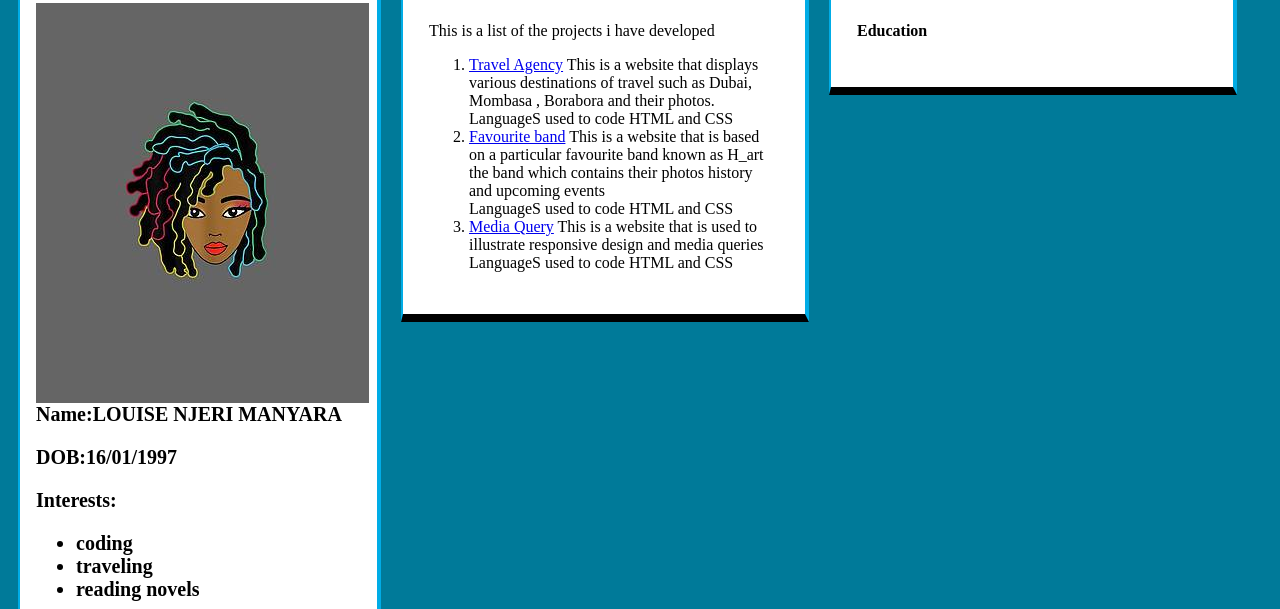
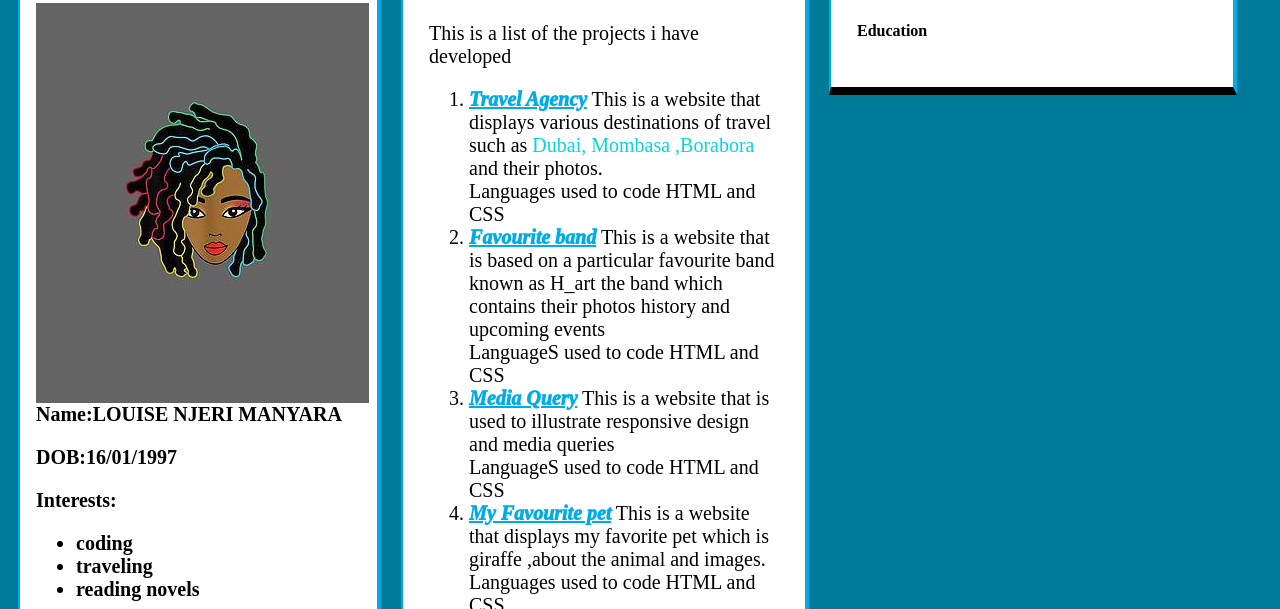
Before and after one commit to louisenje/Portfolio-project, a plain HTML site: page index.html in a window 1280 px wide. Shown: the part 191-800 px from the top of the page. Drawn offline with Linux system fonts and the light colour scheme.

Commit message:
added divs website

```diff
--- a/css/styles.css
+++ b/css/styles.css
@@ -19,6 +19,18 @@ body{
 }
 img {float: left;
 
+}
+.uni {
+    color: rgb(10, 212, 219);
+}
+a {
+    color:#00ace6;
+    font-style: italic;
+    font-weight: 1000;
+}
+ol{
+    font-size: 20px;
+    color:black;
 }
 .prof{
     font-size: 20px;
@@ -71,3 +83,6 @@ img {float: left;
     width: 350px;
     float: right;
 }
+.extra{
+    font-size: 20px;
+}
--- a/index.html
+++ b/index.html
@@ -21,10 +21,12 @@
         <h1 class="he">My Portfolio</h1>
     <div class="column">
          <h2><strong>Project list</strong></h2>
-         <p>This is a list of the projects i have developed</p>
-         <ol> <li><a href="https://github.com/louisenje/travel-agency.git" target="blank">Travel Agency</a> This is a website that displays various destinations of travel such as Dubai, Mombasa , Borabora and their photos.<br>LanguageS used  to code HTML and CSS</li>
+         <p class="extra">This is a list of the projects i have developed</p>
+         <ol> <li><a href="https://github.com/louisenje/travel-agency.git" target="blank">Travel Agency</a> This is a website that displays various destinations of travel such as <span class="uni">Dubai, Mombasa ,Borabora</span> and their photos.<br>Languages used  to code HTML and CSS</li>
              <li><a href="https://github.com/louisenje/favourite-band-website.git" target="blank">Favourite band</a> This is a website that is based on a particular favourite band known as H_art the band which contains their photos history and upcoming events<br>LanguageS used  to code HTML and CSS</li>
              <li><a href="https://github.com/louisenje/media-query.git" target="blank">Media Query</a> This is a website that is used to illustrate responsive design and media queries<br>LanguageS used  to code HTML and CSS </li>
+             <li><a href=" https://github.com/louisenje/my-favourite-pet.git" target="blank">My Favourite pet</a> This is a website that displays my favorite pet which is giraffe ,about the animal and images.<br>Languages used  to code HTML and CSS</li>
+             <li><a href="https://github.com/louisenje/divs.git " target="blank">Divs</a> This is a website that displays the function of divs in a website which is a block element and explains spans which is an inline element.<br>Languages used  to code HTML and CSS</li>
             </ol>
     </div>
 
```
